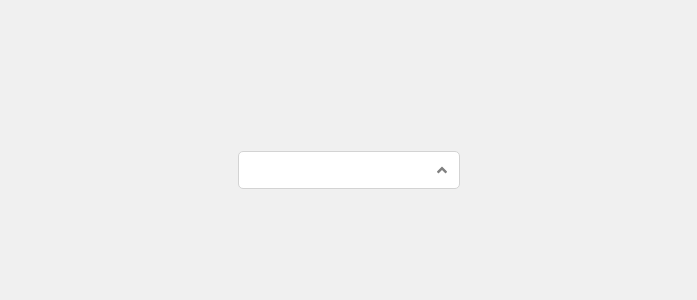
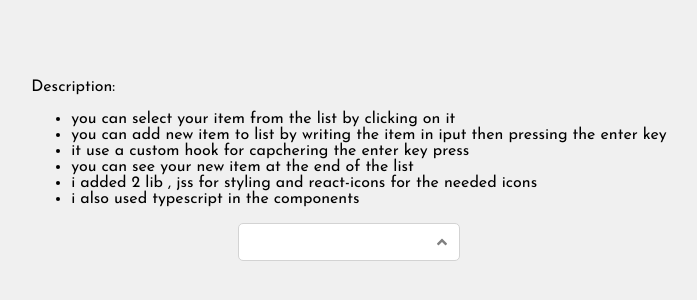
Before and after one commit to roozbeh95m/lobox-dropdown, a React (Create React App) app: page / in a window 1280 px wide. Shown: the part 230-530 px from the top of the page, without its empty margins (291-988 px from the left). Built offline with nearby package versions, Linux system fonts and the light colour scheme.

Commit message:
Description

```diff
--- a/src/App.tsx
+++ b/src/App.tsx
@@ -1,4 +1,5 @@
 import { useEffect, useState } from "react";
+import Description from "./components/Description";
 import DropDownInput from "./components/DropDownInput";
 import DropDownList from "./components/DropDownList";
 import useKeyDown from "./hooks/useKeyDown";
@@ -46,6 +47,7 @@ const App = () => {
 
   return (
     <Layout>
+      <Description/>
       <DropDownInput
         show={show}
         onShowClick={onShowIconPress}
--- /dev/null
+++ b/src/components/Description/index.tsx
@@ -0,0 +1,21 @@
+import React from 'react'
+
+type Props = {}
+
+const Description = (props: Props) => {
+  return (
+    <div>
+        Description:
+        <ul>
+            <li>you can select your item from the list by clicking on it</li>
+            <li>you can add new item to list by writing the item in iput then pressing the enter key</li>
+            <li>it use a custom hook for capchering the enter key press</li>
+            <li>you can see your new item at the end of the list</li>
+            <li>i added 2 lib , jss for styling and react-icons for the needed icons</li>
+            <li>i also used typescript in the components</li>
+        </ul>
+    </div>
+  )
+}
+
+export default Description
```
